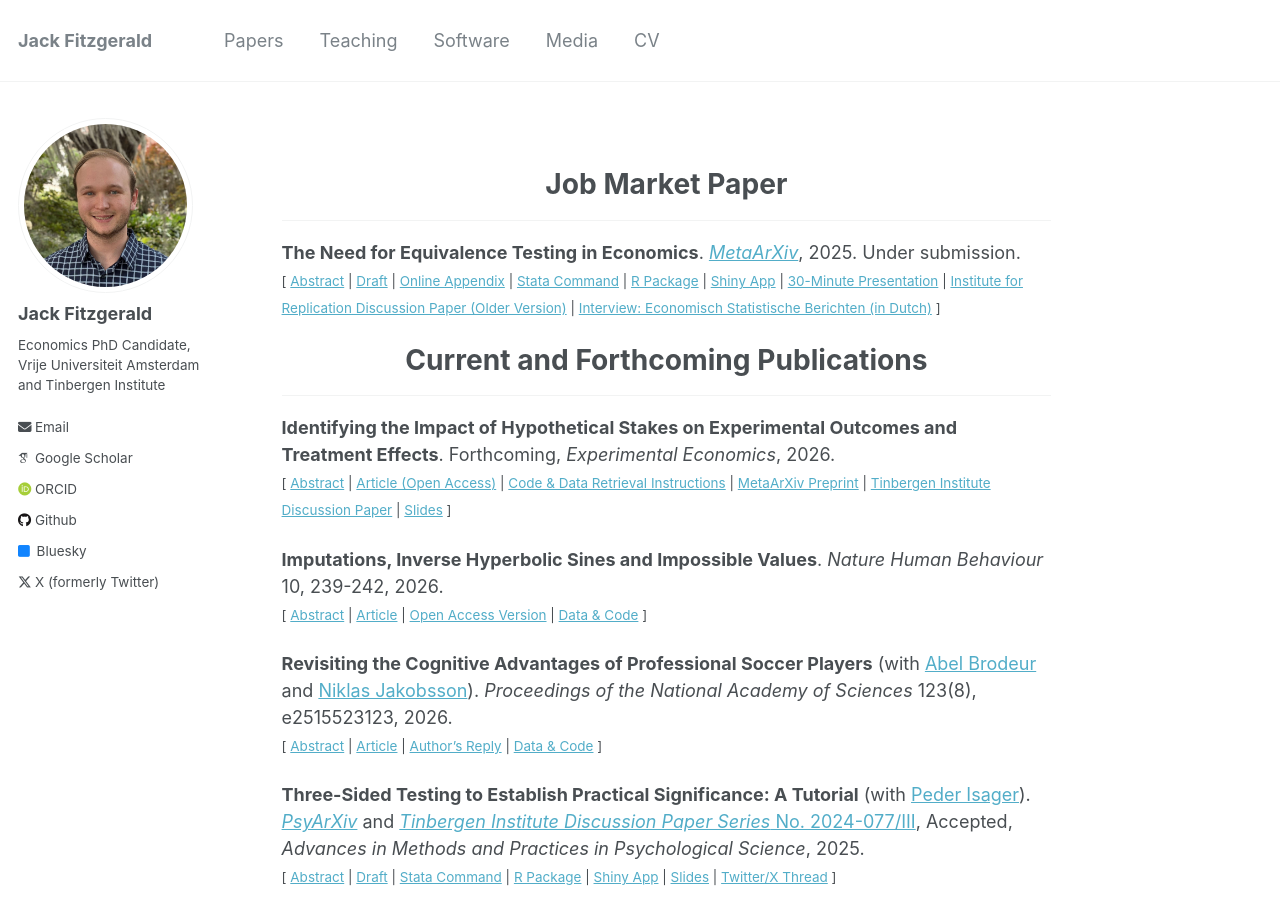
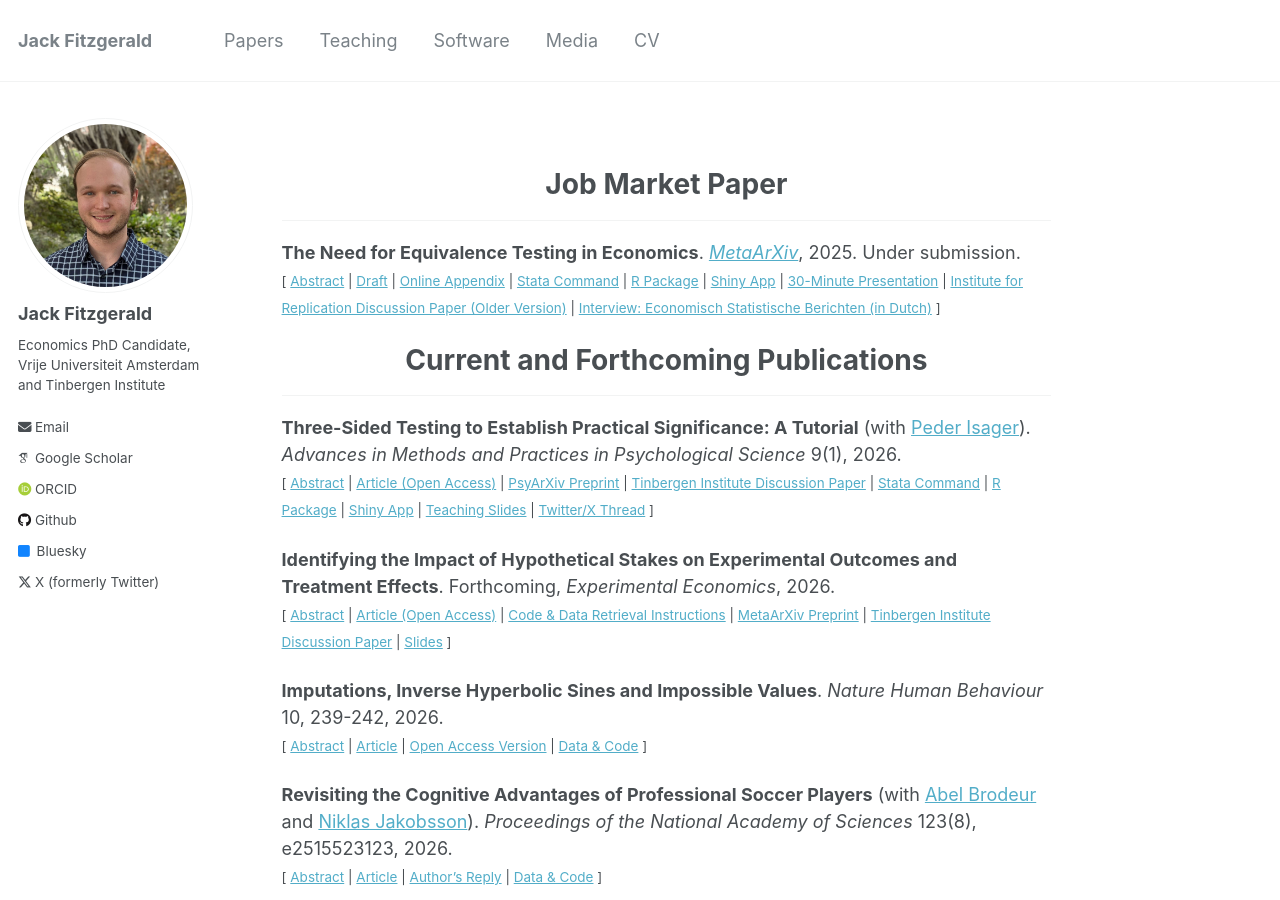
Before and after one commit to jack-fitzgerald/jack-fitzgerald.github.io, a Jekyll site: the page built from _pages/papers.md, in a window 1280 px wide and 900 px high. Built offline with Jekyll 4.4.1, drawn with Linux system fonts in a browser that asks for light colours; some web fonts are replaced; part of the change alters nothing that is shown.

Commit message:
Update papers.md

```diff
--- a/_pages/papers.md
+++ b/_pages/papers.md
@@ -20,6 +20,15 @@ Equivalence testing can provide statistically significant evidence that economic
 
 # <center> Current and Forthcoming Publications </center>
 - - -
+
+**Three-Sided Testing to Establish Practical Significance: A Tutorial** (with [Peder Isager](https://pedermisager.org/)). <i>Advances in Methods and Practices in Psychological Science</i> 9(1), 2026. <br/>
+<small>[ <a href="#/" onclick="visib('TST')">Abstract</a> | [Article (Open Access)](https://doi.org/10.1177/25152459251412435) | [PsyArXiv Preprint](https://doi.org/10.31234/osf.io/8y925_v3) | [Tinbergen Institute Discussion Paper](https://papers.tinbergen.nl/24077.pdf) | [Stata Command](https://github.com/jack-fitzgerald/tsti) | [R Package](https://doi.org/10.32614/CRAN.package.eqtesting) | [Shiny App](https://jack-fitzgerald.shinyapps.io/shinyTST/) | [Teaching Slides](https://jack-fitzgerald.github.io/files/TST_Slides.pdf) | [Twitter/X Thread](https://threadreaderapp.com/thread/1870130179160584350.html) ] </small>
+
+<div id="TST" style="display: none; text-align: justify; line-height: 1.2" ><small>
+
+Researchers may want to know whether an observed statistical relationship is either meaningfully negative, meaningfully positive, or small enough to be considered practically equivalent to zero. Such a question can not be addressed with standard null hypothesis significance testing, nor with standard equivalence testing. Three-sided testing (TST) is a procedure to address such questions, by simultaneously testing whether an estimated relationship is significantly below, within, or above predetermined smallest effect sizes of interest. TST is a natural extension of the standard two one-sided tests (TOST) procedure for equivalence testing. TST offers a more comprehensive decision framework than TOST with no penalty to error rates or statistical power. In this paper, we give a non-technical introduction to TST, provide commands for conducting TST in R, Jamovi, and Stata, and provide a Shiny app for easy implementation. Whenever a meaningful smallest effect size of interest can be specified, TST should be combined with null hypothesis significance testing as the default frequentist testing procedure.
+
+</small><br><br/></div>
 
 **Identifying the Impact of Hypothetical Stakes on Experimental Outcomes and Treatment Effects**. Forthcoming, <i>Experimental Economics</i>, 2026. <br/>
 <small>[ <a href="#/" onclick="visib('hypo-bias')">Abstract</a> | [Article (Open Access)](https://doi.org/10.1017/eec.2025.10035) | [Code & Data Retrieval Instructions](https://osf.io/fe6jn/) | [MetaArXiv Preprint](https://doi.org/10.31222/osf.io/j5nmf_v1) | [Tinbergen Institute Discussion Paper](https://papers.tinbergen.nl/24070.pdf) | [Slides](https://jack-fitzgerald.github.io/files/Hypothetical_Bias_Slides.pdf) ] </small>
@@ -45,15 +54,6 @@ Wolfowicz et al. (2023, <i>Nature Human Behaviour</i>) find that more arrests an
 <div id="BEA25" style="display: none; text-align: justify; line-height: 1.2" ><small>
 
 Bonetti et al. (2025, <i>Proceedings of the National Academy of Sciences</i>) find that professional soccer players in Brazil and Sweden exhibit detectable cognitive advantages compared to a sample of Brazilian control participants, and that machine learning models trained on cognitive and personality characteristics can distinguish the professional players from the control participants with 97% accuracy. Analyzing the study's replication data, we find that some of the study's statistical analyses are mischaracterized, and we document potential issues in the sampling of control participants. In light of the latter, we focus on quality differences between professional Swedish players previously analyzed by some of the study's authors. We find that the paper's machine learning models can only distinguish high-quality Swedish professional players from lower-quality players with just 53% average accuracy, near the no-information rate.
-
-</small><br><br/></div>
-
-**Three-Sided Testing to Establish Practical Significance: A Tutorial** (with [Peder Isager](https://pedermisager.org/)). [<i>PsyArXiv</i>](https://doi.org/10.31234/osf.io/8y925_v3) and [<i>Tinbergen Institute Discussion Paper Series</i> No. 2024-077/III](https://papers.tinbergen.nl/24077.pdf), Accepted, <i>Advances in Methods and Practices in Psychological Science</i>, 2025. <br/>
-<small>[ <a href="#/" onclick="visib('TST')">Abstract</a> | [Draft](https://doi.org/10.31234/osf.io/8y925_v3) | [Stata Command](https://github.com/jack-fitzgerald/tsti) | [R Package](https://doi.org/10.32614/CRAN.package.eqtesting) | [Shiny App](https://jack-fitzgerald.shinyapps.io/shinyTST/) | [Slides](https://jack-fitzgerald.github.io/files/TST_Slides.pdf) | [Twitter/X Thread](https://threadreaderapp.com/thread/1870130179160584350.html) ] </small>
-
-<div id="TST" style="display: none; text-align: justify; line-height: 1.2" ><small>
-
-Researchers may want to know whether an observed statistical relationship is either meaningfully negative, meaningfully positive, or small enough to be considered practically equivalent to zero. Such a question can not be addressed with standard null hypothesis significance testing, nor with standard equivalence testing. Three-sided testing (TST) is a procedure to address such questions, by simultaneously testing whether an estimated relationship is significantly below, within, or above predetermined smallest effect sizes of interest. TST is a natural extension of the standard two one-sided tests (TOST) procedure for equivalence testing. TST offers a more comprehensive decision framework than TOST with no penalty to error rates or statistical power. In this paper, we give a non-technical introduction to TST, provide commands for conducting TST in R, Jamovi, and Stata, and provide a Shiny app for easy implementation. Whenever a meaningful smallest effect size of interest can be specified, TST should be combined with null hypothesis significance testing as the default frequentist testing procedure.
 
 </small><br><br/></div>
 
```
